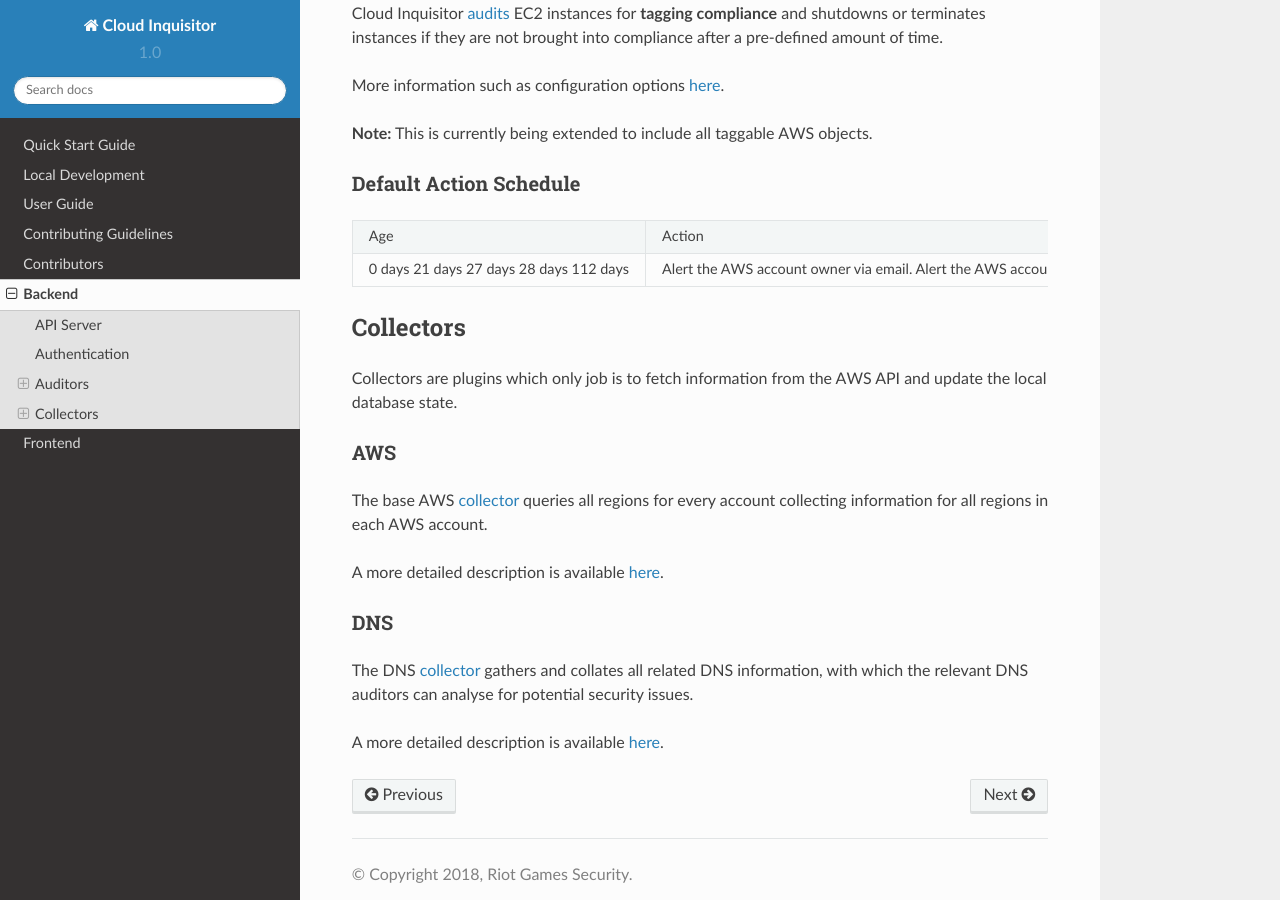
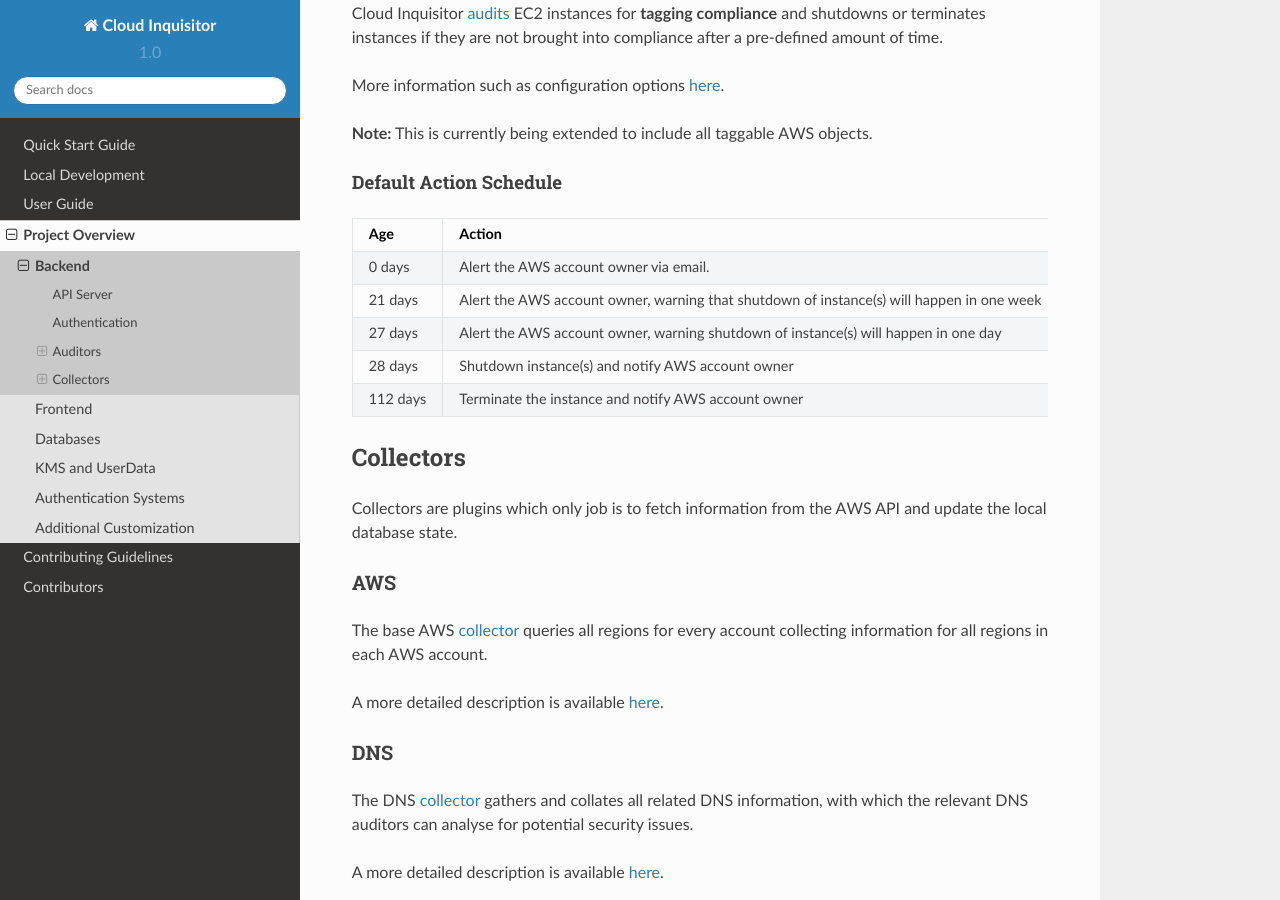
Before and after one commit to RiotGames/cinq-docs, a Sphinx documentation site: the page built from source/overview/backend.rst, in a window 1280 px wide and 900 px high, scrolled down 1655 px. Built offline with Sphinx 7.4.7 and the Read the Docs theme 2.0.0, drawn with Linux system fonts in a browser that asks for light colours; formulas are drawn with MathJax 3.

Commit message:
Adding additional opts file, fixing tables, fixing links

```diff
--- a/source/index.rst
+++ b/source/index.rst
@@ -14,10 +14,9 @@
     quickstart
     local-development/index
     userguide
+    overview/index
     contributing
     contributors
-    code/backend
-    code/frontend
 
 External resources
 ------------------
--- a/source/code/backend.rst
+++ b/source/overview/backend.rst
@@ -10,7 +10,7 @@
 API Server
 ----------
 
-The API server provides a RESTful interface for the `frontend <https://www.github.com/riotgames/inquisitor/frontend>`_
+The API server provides a RESTful interface for the `frontend <https://github.com/riotgames/inquisitor/frontend>`__
 web client.
 
 Authentication
@@ -29,7 +29,7 @@
 More information can be found at:
 
 * `Saml <https://github.com/RiotGames/cinq-auth-onelogin-saml>`_
-* `Local <https://github.com/RiotGames/cinq-auth-local/blob/master/README.rst>`_
+* `Local <https://github.com/RiotGames/cinq-auth-local/blob/master/README.rst>`__
 
 Auditors
 --------
@@ -39,54 +39,58 @@
 Cloudtrail
 ^^^^^^^^^^
 
-The CloudTrail `auditor <https://github.com/RiotGames/cinq-auditor-cloudtrail>`_  will ensure that CloudTrail
+The CloudTrail `auditor <https://github.com/RiotGames/cinq-auditor-cloudtrail>`__ will ensure that CloudTrail
 has been enabled for all accounts configured in the system. The system will automatically create an S3 bucket
 and SNS topics for log delivery notifications. However, you must ensure that the proper access has been
 granted to the accounts attempting to log to a remote S3 bucket. SNS subscriptions will need to be confirmed
 through an external tool such as the CloudTrail app.
 
-More information such as configuration options `here <https://github.com/RiotGames/cinq-auditor-cloudtrail/blob/master/README.rst>`_.
+More information such as configuration options `here <https://github.com/RiotGames/cinq-auditor-cloudtrail/blob/master/README.rst>`__.
 
 Domain Hijacking
 ^^^^^^^^^^^^^^^^
 
-The domain hijacking `auditor <https://github.com/RiotGames/cinq-auditor-domain-hijacking>`_ will attempt to
+The domain hijacking `auditor <https://github.com/RiotGames/cinq-auditor-domain-hijacking>`__ will attempt to
 identify misconfigured DNS entries that would potentially result in third parties being able to take over
 legitimate DNS names and serve malicious content from a real location.
 
 This auditor will fetch information from AWS Route53, CloudFlare, and our internal F5 based DNS servers and
 validate the records found against our known owned S3 buckets, Elastic BeanStalks, and CloudFront CDN distributions.
 
-More information such as configuration options `here <https://github.com/RiotGames/cinq-auditor-domain-hijacking/blob/master/README.rst>`_.
+More information such as configuration options `here <https://github.com/RiotGames/cinq-auditor-domain-hijacking/blob/master/README.rst>`__.
 
 IAM
 ^^^
 
-The IAM roles and policy `auditor <https://github.com/RiotGames/cinq-auditor-iam>`_ will audit, and if enabled,
+The IAM roles and policy `auditor <https://github.com/RiotGames/cinq-auditor-iam>`__ will audit, and if enabled,
 manage the default Riot IAM policies and roles.
 
-More information such as configuration options `here <https://github.com/RiotGames/cinq-auditor-iam/blob/master/README.rst>`_.
+More information such as configuration options `here <https://github.com/RiotGames/cinq-auditor-iam/blob/master/README.rst>`__.
 
 Required Tags
 ^^^^^^^^^^^^^
 
-Cloud Inquisitor `audits <https://github.com/RiotGames/cinq-auditor-required-tags>`_ EC2 instances for **tagging compliance**
+Cloud Inquisitor `audits <https://github.com/RiotGames/cinq-auditor-required-tags>`__ EC2 instances for **tagging compliance**
 and shutdowns or terminates instances if they are not brought into compliance after a pre-defined amount of time.
 
-More information such as configuration options `here <https://github.com/RiotGames/cinq-auditor-required-tags/blob/master/README.rst>`_.
+More information such as configuration options `here <https://github.com/RiotGames/cinq-auditor-required-tags/blob/master/README.rst>`__.
 
 **Note:** This is currently being extended to include all taggable AWS objects.
 
 Default Action Schedule
-^^^^^^^^^^^^^^^^^^^^^^^
+_______________________
 
 +----------+-------------------------------------------------------------------------------------------+
 | Age      | Action                                                                                    |
++==========+===========================================================================================+
+| 0 days   | Alert the AWS account owner via email.                                                    |
 +----------+-------------------------------------------------------------------------------------------+
-| 0 days   | Alert the AWS account owner via email.                                                    |
 | 21 days  | Alert the AWS account owner, warning that shutdown of instance(s) will happen in one week |
++----------+-------------------------------------------------------------------------------------------+
 | 27 days  | Alert the AWS account owner, warning shutdown of instance(s) will happen in one day       |
++----------+-------------------------------------------------------------------------------------------+
 | 28 days  | Shutdown instance(s) and notify AWS account owner                                         |
++----------+-------------------------------------------------------------------------------------------+
 | 112 days | Terminate the instance and notify AWS account owner                                       |
 +----------+-------------------------------------------------------------------------------------------+
 
@@ -99,15 +103,15 @@
 AWS
 ^^^
 
-The base AWS `collector <https://github.com/RiotGames/cinq-collector-aws>`_ queries all regions for every account
+The base AWS `collector <https://github.com/RiotGames/cinq-collector-aws>`__ queries all regions for every account
 collecting information for all regions in each AWS account.
 
-A more detailed description is available `here <https://github.com/RiotGames/cinq-collector-aws/blob/master/README.rst>`_.
+A more detailed description is available `here <https://github.com/RiotGames/cinq-collector-aws/blob/master/README.rst>`__.
 
 DNS
 ^^^
 
-The DNS `collector <https://github.com/RiotGames/cinq-collector-dns>`_ gathers and collates all related DNS information,
+The DNS `collector <https://github.com/RiotGames/cinq-collector-dns>`__ gathers and collates all related DNS information,
 with which the relevant DNS auditors can analyse for potential security issues.
 
-A more detailed description is available `here <https://github.com/RiotGames/cinq-collector-dns/blob/master/README.rst>`_.
+A more detailed description is available `here <https://github.com/RiotGames/cinq-collector-dns/blob/master/README.rst>`__.
--- /dev/null
+++ b/source/overview/index.rst
@@ -0,0 +1,9 @@
+Project Overview
+================
+
+.. toctree::
+    :maxdepth: 2
+
+    backend
+    frontend
+    additional_options
```
Also changed, not shown: source/overview/additional_options.rst (renamed from source/additional_options.rst), source/overview/frontend.rst (renamed from source/code/frontend.rst).
